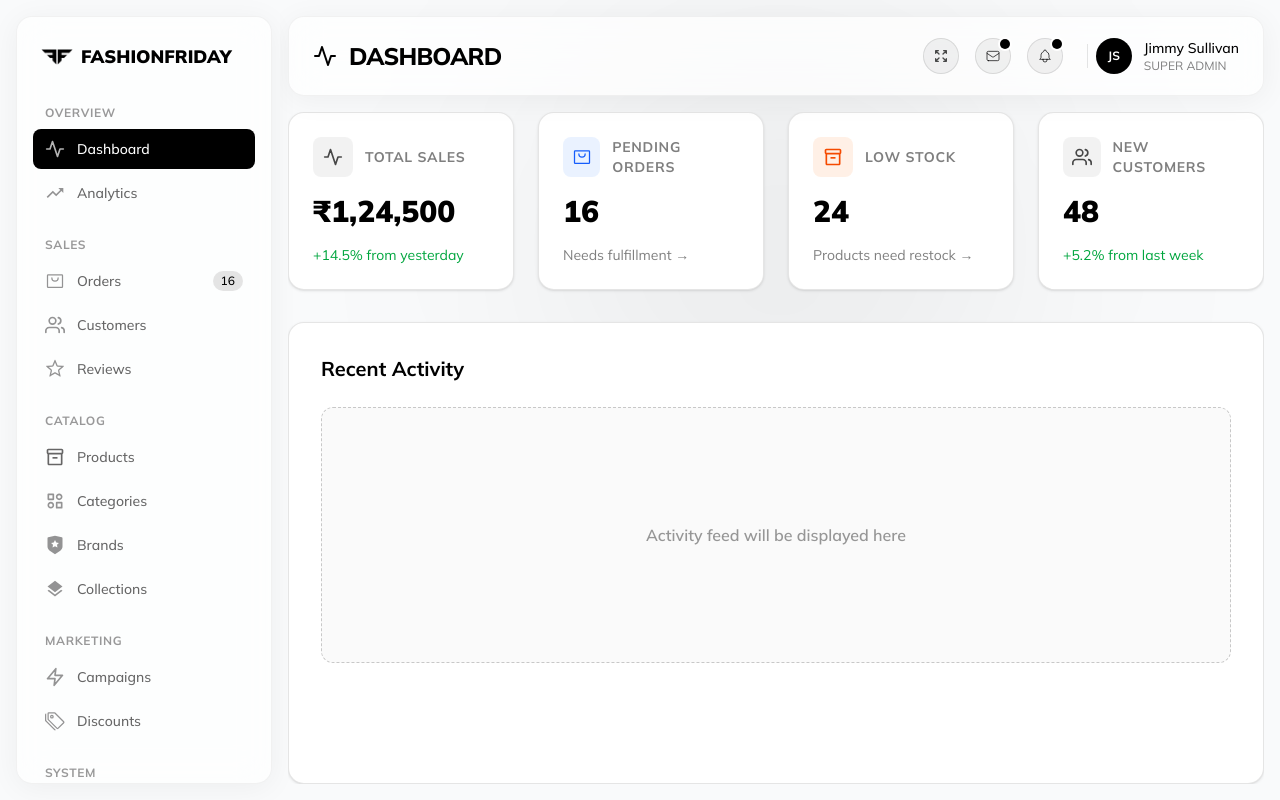
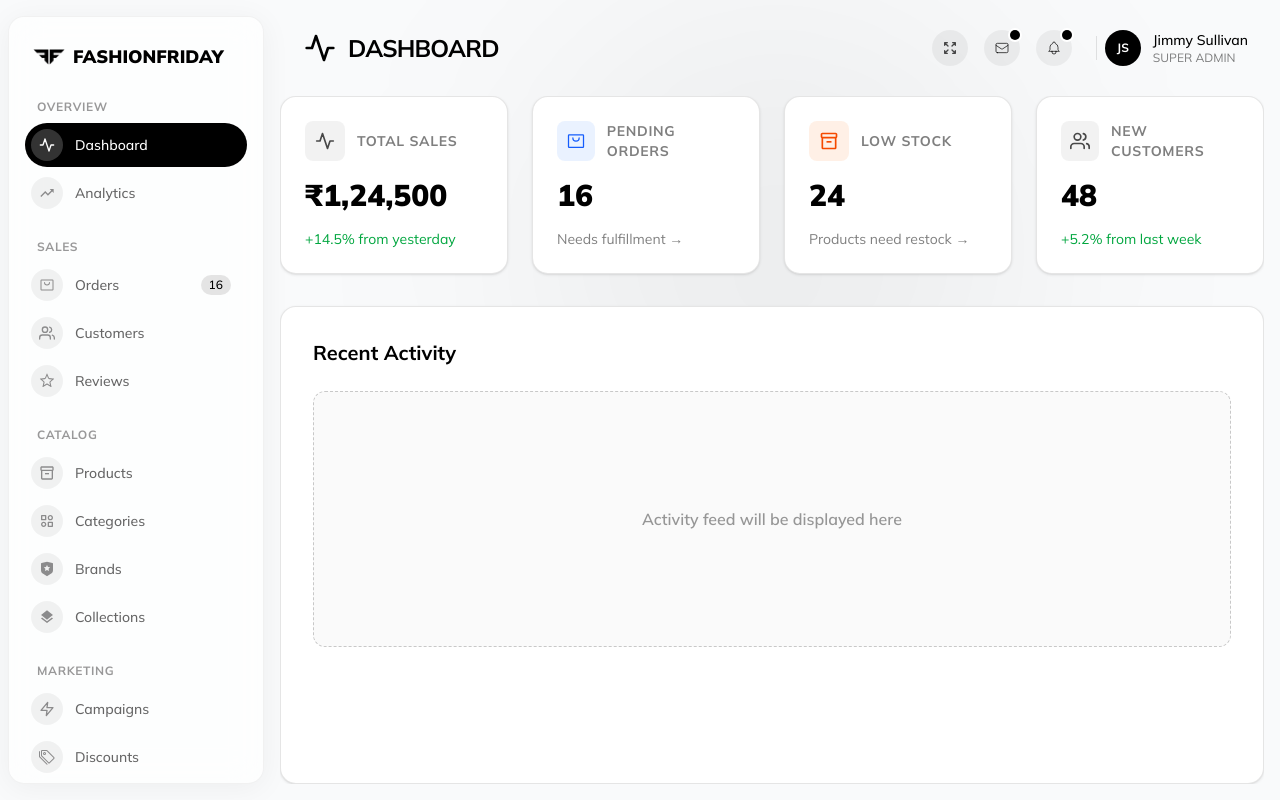
Before and after one commit to FashionFriday-tech/platform, a Next.js app in the folder apps/admin/: page / in a window 1280 px wide. Built offline with nearby package versions, Linux system fonts and the light colour scheme.

Commit message:
Update Sidebar and Header UI styles

```diff
--- a/apps/admin/src/components/layout/Header.tsx
+++ b/apps/admin/src/components/layout/Header.tsx
@@ -47,7 +47,7 @@ export function Header() {
   }, []);
 
   return (
-    <header className="glass-panel sticky top-4 z-30 mt-4 mr-4 mb-4 ml-2 flex h-20 flex-shrink-0 items-center justify-between rounded-2xl px-6">
+    <header className="sticky top-0 z-30 flex h-24 flex-shrink-0 items-center justify-between px-8 bg-transparent">
       <div className="flex flex-1 items-center">
         <button className="mr-4 text-black/70 hover:text-black md:hidden dark:text-white/70 dark:hover:text-white">
           <svg className="h-6 w-6" fill="none" stroke="currentColor" viewBox="0 0 24 24">
@@ -72,8 +72,8 @@ export function Header() {
             </button>
           )}
           <div className="flex items-center gap-3">
-            <Icon className="h-6 w-6 text-black dark:text-white" />
-            <h1 className="text-2xl font-[800] uppercase text-black tracking-[-0.05rem] dark:text-white">{title}</h1>
+            <Icon className="h-8 w-8 text-black dark:text-white" />
+            <h1 className="text-2xl font-bold uppercase text-black tracking-[-0.05rem] dark:text-white">{title}</h1>
           </div>
         </div>
       </div>
@@ -91,14 +91,14 @@ export function Header() {
               }
             }
           }}
-          className="group relative flex h-9 w-9 items-center justify-center rounded-full border border-black/10 bg-black/5 transition-colors hover:bg-black/10 dark:border-white/10 dark:bg-white/5 dark:hover:bg-white/10"
+          className="group relative flex h-9 w-9 items-center justify-center rounded-full bg-black/5 transition-colors hover:bg-black/10 dark:bg-white/5 dark:hover:bg-white/10"
         >
           <svg className="h-4 w-4 text-black/70 group-hover:text-black dark:text-white/70 dark:group-hover:text-white" fill="none" viewBox="0 0 24 24" stroke="currentColor">
             <path strokeLinecap="round" strokeLinejoin="round" strokeWidth={2} d="M4 8V4m0 0h4M4 4l5 5m11-1V4m0 0h-4m4 0l-5 5M4 16v4m0 0h4m-4 0l5-5m11 5l-5-5m5 5v-4m0 4h-4" />
           </svg>
         </button>
 
-        <button className="group relative flex h-9 w-9 items-center justify-center rounded-full border border-black/10 bg-black/5 transition-colors hover:bg-black/10 dark:border-white/10 dark:bg-white/5 dark:hover:bg-white/10">
+        <button className="group relative flex h-9 w-9 items-center justify-center rounded-full bg-black/5 transition-colors hover:bg-black/10 dark:bg-white/5 dark:hover:bg-white/10">
           <svg
             className="h-4 w-4 text-black/70 group-hover:text-black dark:text-white/70 dark:group-hover:text-white"
             fill="none"
@@ -115,7 +115,7 @@ export function Header() {
           <span className="absolute top-0 right-0 block h-2.5 w-2.5 rounded-full bg-black ring-2 ring-white dark:bg-white dark:ring-black"></span>
         </button>
 
-        <button className="group relative flex h-9 w-9 items-center justify-center rounded-full border border-black/10 bg-black/5 transition-colors hover:bg-black/10 dark:border-white/10 dark:bg-white/5 dark:hover:bg-white/10">
+        <button className="group relative flex h-9 w-9 items-center justify-center rounded-full bg-black/5 transition-colors hover:bg-black/10 dark:bg-white/5 dark:hover:bg-white/10">
           <svg
             className="h-4 w-4 text-black/70 group-hover:text-black dark:text-white/70 dark:group-hover:text-white"
             fill="none"
--- a/apps/admin/src/components/layout/Sidebar.tsx
+++ b/apps/admin/src/components/layout/Sidebar.tsx
@@ -29,15 +29,15 @@ export function Sidebar() {
   const getLinkClass = (path: string) => {
     const isActive = pathname === path || (path !== '/' && pathname.startsWith(path));
     return isActive
-      ? 'flex items-center space-x-3 rounded-lg bg-black px-3 py-2.5 text-white transition-all dark:bg-white dark:text-black'
-      : 'flex items-center space-x-3 rounded-lg px-3 py-2.5 text-black/60 transition-all hover:bg-black/5 hover:text-black dark:text-white/60 dark:hover:bg-white/5 dark:hover:text-white';
+      ? 'group is-active flex items-center space-x-3 rounded-full bg-black p-1.5 pr-4 text-white transition-all dark:bg-white dark:text-black'
+      : 'group flex items-center space-x-3 rounded-full p-1.5 pr-4 text-black/60 transition-all hover:bg-black/5 hover:text-black dark:text-white/60 dark:hover:bg-white/5 dark:hover:text-white';
   };
 
   const hasAccess = (allowedRoles: string[]) => allowedRoles.includes(role);
 
   return (
-    <aside className="glass-panel relative sticky top-4 z-10 my-4 mr-2 ml-4 flex hidden h-[calc(100vh-2rem)] w-64 flex-shrink-0 flex-col overflow-hidden rounded-2xl border-black/5 md:flex dark:border-white/5">
-      <div className="flex items-center space-x-2 p-6 pb-2">
+    <aside className="glass-panel relative sticky top-4 z-10 my-4 mx-2 pb-2 flex hidden h-[calc(100vh-2rem)] w-64 flex-shrink-0 flex-col overflow-hidden rounded-2xl md:flex">
+      <div className="flex items-center space-x-2 p-6 pb-0.5">
         <div className="flex h-8 w-8 items-center justify-center overflow-hidden">
           <img src="/images/logos/ff-logo.png" alt="Fashion Friday" className="h-full w-full object-contain" />
         </div>
@@ -54,12 +54,12 @@ export function Sidebar() {
             </p>
             <div className="space-y-1">
               <Link href="/" className={getLinkClass('/')}>
-                <ActivityIcon className="h-5 w-5 opacity-70" />
+                <div className="flex h-8 w-8 shrink-0 items-center justify-center rounded-full bg-black/5 transition-all group-[.is-active]:bg-white/20 dark:bg-white/5 dark:group-[.is-active]:bg-black/20"><ActivityIcon className="h-4 w-4 opacity-70 transition-all group-[.is-active]:opacity-100" /></div>
                 <span className="text-sm font-medium">Dashboard</span>
               </Link>
               {hasAccess(['SUPER_ADMIN', 'SALES_MANAGER']) && (
                 <Link href="/analytics" className={getLinkClass('/analytics')}>
-                  <TrendingUpIcon className="h-5 w-5 opacity-70" />
+                  <div className="flex h-8 w-8 shrink-0 items-center justify-center rounded-full bg-black/5 transition-all group-[.is-active]:bg-white/20 dark:bg-white/5 dark:group-[.is-active]:bg-black/20"><TrendingUpIcon className="h-4 w-4 opacity-70 transition-all group-[.is-active]:opacity-100" /></div>
                   <span className="text-sm font-medium">Analytics</span>
                 </Link>
               )}
@@ -76,7 +76,7 @@ export function Sidebar() {
             <div className="space-y-1">
               <Link href="/orders" className={getLinkClass('/orders').replace('space-x-3', 'justify-between')}>
                 <div className="flex items-center space-x-3">
-                  <ShoppingBagIcon className="h-5 w-5 opacity-70" />
+                  <div className="flex h-8 w-8 shrink-0 items-center justify-center rounded-full bg-black/5 transition-all group-[.is-active]:bg-white/20 dark:bg-white/5 dark:group-[.is-active]:bg-black/20"><ShoppingBagIcon className="h-4 w-4 opacity-70 transition-all group-[.is-active]:opacity-100" /></div>
                   <span className="text-sm font-medium">Orders</span>
                 </div>
                 <span className="rounded-full bg-black/10 px-2 py-0.5 text-xs font-medium text-black dark:bg-white/10 dark:text-white">
@@ -84,11 +84,11 @@ export function Sidebar() {
                 </span>
               </Link>
               <Link href="/customers" className={getLinkClass('/customers')}>
-                <UsersIcon className="h-5 w-5 opacity-70" />
+                <div className="flex h-8 w-8 shrink-0 items-center justify-center rounded-full bg-black/5 transition-all group-[.is-active]:bg-white/20 dark:bg-white/5 dark:group-[.is-active]:bg-black/20"><UsersIcon className="h-4 w-4 opacity-70 transition-all group-[.is-active]:opacity-100" /></div>
                 <span className="text-sm font-medium">Customers</span>
               </Link>
-              <a href="#" className="flex items-center space-x-3 rounded-lg px-3 py-2.5 text-black/60 transition-all hover:bg-black/5 hover:text-black dark:text-white/60 dark:hover:bg-white/5 dark:hover:text-white">
-                <StarIcon className="h-5 w-5 opacity-70" />
+              <a href="#" className="group flex items-center space-x-3 rounded-full p-1.5 pr-4 text-black/60 transition-all hover:bg-black/5 hover:text-black dark:text-white/60 dark:hover:bg-white/5 dark:hover:text-white">
+                <div className="flex h-8 w-8 shrink-0 items-center justify-center rounded-full bg-black/5 transition-all group-[.is-active]:bg-white/20 dark:bg-white/5 dark:group-[.is-active]:bg-black/20"><StarIcon className="h-4 w-4 opacity-70 transition-all group-[.is-active]:opacity-100" /></div>
                 <span className="text-sm font-medium">Reviews</span>
               </a>
             </div>
@@ -103,19 +103,19 @@ export function Sidebar() {
             </p>
             <div className="space-y-1">
               <Link href="/products" className={getLinkClass('/products')}>
-                <PackageIcon className="h-5 w-5" />
+                <div className="flex h-8 w-8 shrink-0 items-center justify-center rounded-full bg-black/5 transition-all group-[.is-active]:bg-white/20 dark:bg-white/5 dark:group-[.is-active]:bg-black/20"><PackageIcon className="h-4 w-4 opacity-70 transition-all group-[.is-active]:opacity-100" /></div>
                 <span className="text-sm font-medium">Products</span>
               </Link>
-              <a href="#" className="flex items-center space-x-3 rounded-lg px-3 py-2.5 text-black/60 transition-all hover:bg-black/5 hover:text-black dark:text-white/60 dark:hover:bg-white/5 dark:hover:text-white">
-                <CategoryIcon className="h-5 w-5 opacity-70" />
+              <a href="#" className="group flex items-center space-x-3 rounded-full p-1.5 pr-4 text-black/60 transition-all hover:bg-black/5 hover:text-black dark:text-white/60 dark:hover:bg-white/5 dark:hover:text-white">
+                <div className="flex h-8 w-8 shrink-0 items-center justify-center rounded-full bg-black/5 transition-all group-[.is-active]:bg-white/20 dark:bg-white/5 dark:group-[.is-active]:bg-black/20"><CategoryIcon className="h-4 w-4 opacity-70 transition-all group-[.is-active]:opacity-100" /></div>
                 <span className="text-sm font-medium">Categories</span>
               </a>
-              <a href="#" className="flex items-center space-x-3 rounded-lg px-3 py-2.5 text-black/60 transition-all hover:bg-black/5 hover:text-black dark:text-white/60 dark:hover:bg-white/5 dark:hover:text-white">
-                <StarBadgeIcon className="h-5 w-5 opacity-70" />
+              <a href="#" className="group flex items-center space-x-3 rounded-full p-1.5 pr-4 text-black/60 transition-all hover:bg-black/5 hover:text-black dark:text-white/60 dark:hover:bg-white/5 dark:hover:text-white">
+                <div className="flex h-8 w-8 shrink-0 items-center justify-center rounded-full bg-black/5 transition-all group-[.is-active]:bg-white/20 dark:bg-white/5 dark:group-[.is-active]:bg-black/20"><StarBadgeIcon className="h-4 w-4 opacity-70 transition-all group-[.is-active]:opacity-100" /></div>
                 <span className="text-sm font-medium">Brands</span>
               </a>
-              <a href="#" className="flex items-center space-x-3 rounded-lg px-3 py-2.5 text-black/60 transition-all hover:bg-black/5 hover:text-black dark:text-white/60 dark:hover:bg-white/5 dark:hover:text-white">
-                <LayersIcon className="h-5 w-5 opacity-70" />
+              <a href="#" className="group flex items-center space-x-3 rounded-full p-1.5 pr-4 text-black/60 transition-all hover:bg-black/5 hover:text-black dark:text-white/60 dark:hover:bg-white/5 dark:hover:text-white">
+                <div className="flex h-8 w-8 shrink-0 items-center justify-center rounded-full bg-black/5 transition-all group-[.is-active]:bg-white/20 dark:bg-white/5 dark:group-[.is-active]:bg-black/20"><LayersIcon className="h-4 w-4 opacity-70 transition-all group-[.is-active]:opacity-100" /></div>
                 <span className="text-sm font-medium">Collections</span>
               </a>
             </div>
@@ -129,12 +129,12 @@ export function Sidebar() {
               Marketing
             </p>
             <div className="space-y-1">
-              <a href="#" className="flex items-center space-x-3 rounded-lg px-3 py-2.5 text-black/60 transition-all hover:bg-black/5 hover:text-black dark:text-white/60 dark:hover:bg-white/5 dark:hover:text-white">
-                <ZapIcon className="h-5 w-5 opacity-70" />
+              <a href="#" className="group flex items-center space-x-3 rounded-full p-1.5 pr-4 text-black/60 transition-all hover:bg-black/5 hover:text-black dark:text-white/60 dark:hover:bg-white/5 dark:hover:text-white">
+                <div className="flex h-8 w-8 shrink-0 items-center justify-center rounded-full bg-black/5 transition-all group-[.is-active]:bg-white/20 dark:bg-white/5 dark:group-[.is-active]:bg-black/20"><ZapIcon className="h-4 w-4 opacity-70 transition-all group-[.is-active]:opacity-100" /></div>
                 <span className="text-sm font-medium">Campaigns</span>
               </a>
-              <a href="#" className="flex items-center space-x-3 rounded-lg px-3 py-2.5 text-black/60 transition-all hover:bg-black/5 hover:text-black dark:text-white/60 dark:hover:bg-white/5 dark:hover:text-white">
-                <TagIcon className="h-5 w-5 opacity-70" />
+              <a href="#" className="group flex items-center space-x-3 rounded-full p-1.5 pr-4 text-black/60 transition-all hover:bg-black/5 hover:text-black dark:text-white/60 dark:hover:bg-white/5 dark:hover:text-white">
+                <div className="flex h-8 w-8 shrink-0 items-center justify-center rounded-full bg-black/5 transition-all group-[.is-active]:bg-white/20 dark:bg-white/5 dark:group-[.is-active]:bg-black/20"><TagIcon className="h-4 w-4 opacity-70 transition-all group-[.is-active]:opacity-100" /></div>
                 <span className="text-sm font-medium">Discounts</span>
               </a>
             </div>
@@ -149,18 +149,18 @@ export function Sidebar() {
           <div className="space-y-1">
             {hasAccess(['SUPER_ADMIN']) && (
               <>
-                <a href="#" className="flex items-center space-x-3 rounded-lg px-3 py-2.5 text-black/60 transition-all hover:bg-black/5 hover:text-black dark:text-white/60 dark:hover:bg-white/5 dark:hover:text-white">
-                  <SettingsIcon className="h-5 w-5 opacity-70" />
+                <a href="#" className="group flex items-center space-x-3 rounded-full p-1.5 pr-4 text-black/60 transition-all hover:bg-black/5 hover:text-black dark:text-white/60 dark:hover:bg-white/5 dark:hover:text-white">
+                  <div className="flex h-8 w-8 shrink-0 items-center justify-center rounded-full bg-black/5 transition-all group-[.is-active]:bg-white/20 dark:bg-white/5 dark:group-[.is-active]:bg-black/20"><SettingsIcon className="h-4 w-4 opacity-70 transition-all group-[.is-active]:opacity-100" /></div>
                   <span className="text-sm font-medium">Settings</span>
                 </a>
-                <a href="#" className="flex items-center space-x-3 rounded-lg px-3 py-2.5 text-black/60 transition-all hover:bg-black/5 hover:text-black dark:text-white/60 dark:hover:bg-white/5 dark:hover:text-white">
-                  <ShieldCheckIcon className="h-5 w-5 opacity-70" />
+                <a href="#" className="group flex items-center space-x-3 rounded-full p-1.5 pr-4 text-black/60 transition-all hover:bg-black/5 hover:text-black dark:text-white/60 dark:hover:bg-white/5 dark:hover:text-white">
+                  <div className="flex h-8 w-8 shrink-0 items-center justify-center rounded-full bg-black/5 transition-all group-[.is-active]:bg-white/20 dark:bg-white/5 dark:group-[.is-active]:bg-black/20"><ShieldCheckIcon className="h-4 w-4 opacity-70 transition-all group-[.is-active]:opacity-100" /></div>
                   <span className="text-sm font-medium">Security</span>
                 </a>
               </>
             )}
-            <a href="#" className="flex items-center space-x-3 rounded-lg px-3 py-2.5 text-black/60 transition-all hover:bg-black/5 hover:text-black dark:text-white/60 dark:hover:bg-white/5 dark:hover:text-white">
-              <LifeBuoyIcon className="h-5 w-5 opacity-70" />
+            <a href="#" className="group flex items-center space-x-3 rounded-full p-1.5 pr-4 text-black/60 transition-all hover:bg-black/5 hover:text-black dark:text-white/60 dark:hover:bg-white/5 dark:hover:text-white">
+              <div className="flex h-8 w-8 shrink-0 items-center justify-center rounded-full bg-black/5 transition-all group-[.is-active]:bg-white/20 dark:bg-white/5 dark:group-[.is-active]:bg-black/20"><LifeBuoyIcon className="h-4 w-4 opacity-70 transition-all group-[.is-active]:opacity-100" /></div>
               <span className="text-sm font-medium">Get Help</span>
             </a>
             <ThemeToggle />
```
